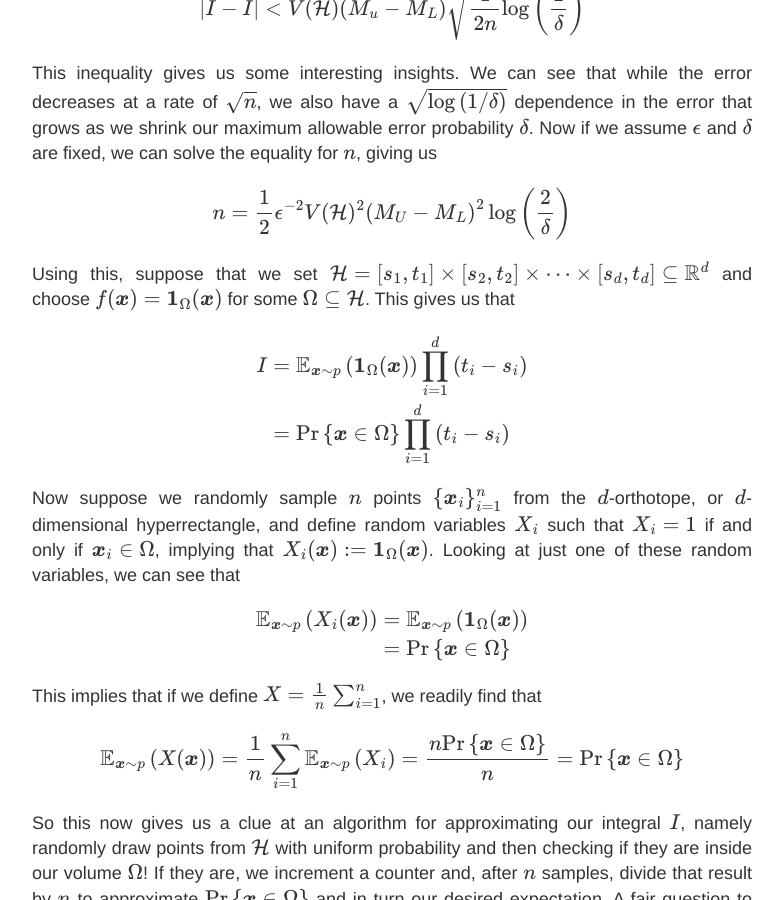
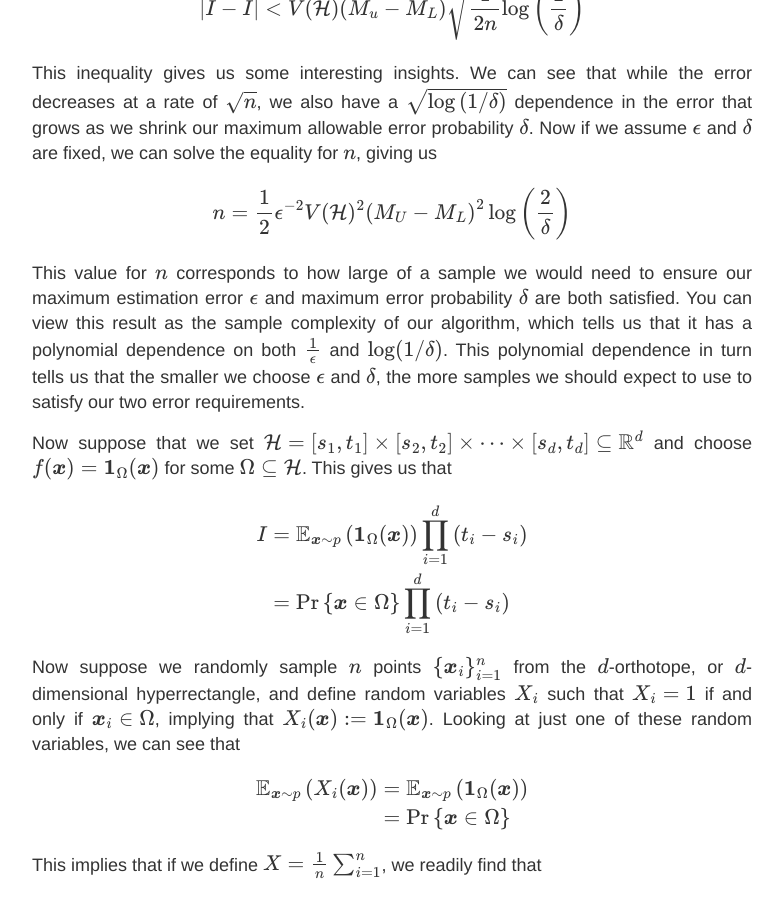
Before and after one commit to choward1491/choward1491.github.io, a Jekyll site: the page built from _posts/2020-08-02-Non-Asymptotic-Monte-Carlo-Approximations.html, in a window 1280 px wide and 900 px high, scrolled down 2842 px. Shown: the whole window, without its empty margins (248-1031 px from the left). Built offline with Jekyll 4.4.1, drawn with Linux system fonts in a browser that asks for light colours; nearby versions of some CDN libraries; comment, search, counter and statistics services are not loaded.

Commit message:
push latest post on monte carlo approximations

```diff
--- a/_posts/2020-08-02-Non-Asymptotic-Monte-Carlo-Approximations.html
+++ b/_posts/2020-08-02-Non-Asymptotic-Monte-Carlo-Approximations.html
@@ -78,7 +78,9 @@ categories: algorithms math randomization probability experimental theory
 
 \[n = \frac{1}{2}\epsilon^{-2}V(\mathcal{H})^2 \left(M_U - M_L\right)^2 \log{\left(\frac{2}{\delta}\right)}\]
 
-<p>Using this, suppose that we set $\mathcal{H} = [s_1, t_1] \times [s_2, t_2] \times \cdots \times [s_d, t_d] \subseteq \mathbb{R}^d$ and choose $f(\bv{x}) = \bv{1}_{\Omega}(\bv{x})$ for some $\Omega \subseteq \mathcal{H}$. This gives us that</p>
+<p>This value for $n$ corresponds to how large of a sample we would need to ensure our maximum estimation error $\epsilon$ and maximum error probability $\delta$ are both satisfied. You can view this result as the sample complexity of our algorithm, which tells us that it has a polynomial dependence on both $\frac{1}{\epsilon}$ and $\log(1/\delta)$. This polynomial dependence in turn tells us that the smaller we choose $\epsilon$ and $\delta$, the more samples we should expect to use to satisfy our two error requirements.</p>
+
+<p>Now suppose that we set $\mathcal{H} = [s_1, t_1] \times [s_2, t_2] \times \cdots \times [s_d, t_d] \subseteq \mathbb{R}^d$ and choose $f(\bv{x}) = \bv{1}_{\Omega}(\bv{x})$ for some $\Omega \subseteq \mathcal{H}$. This gives us that</p>
 
 \begin{align*}
     I &= \Expect[\bv{x} \sim p]{\bv{1}_{\Omega}(\bv{x})} \prod_{i=1}^d \left(t_i - s_i\right) \\
```
